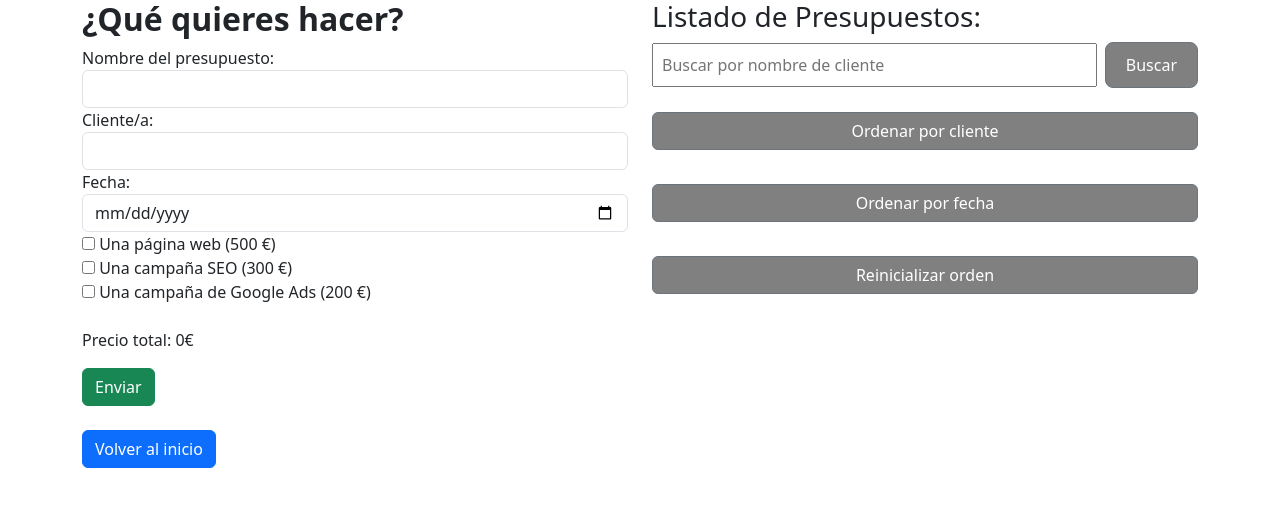
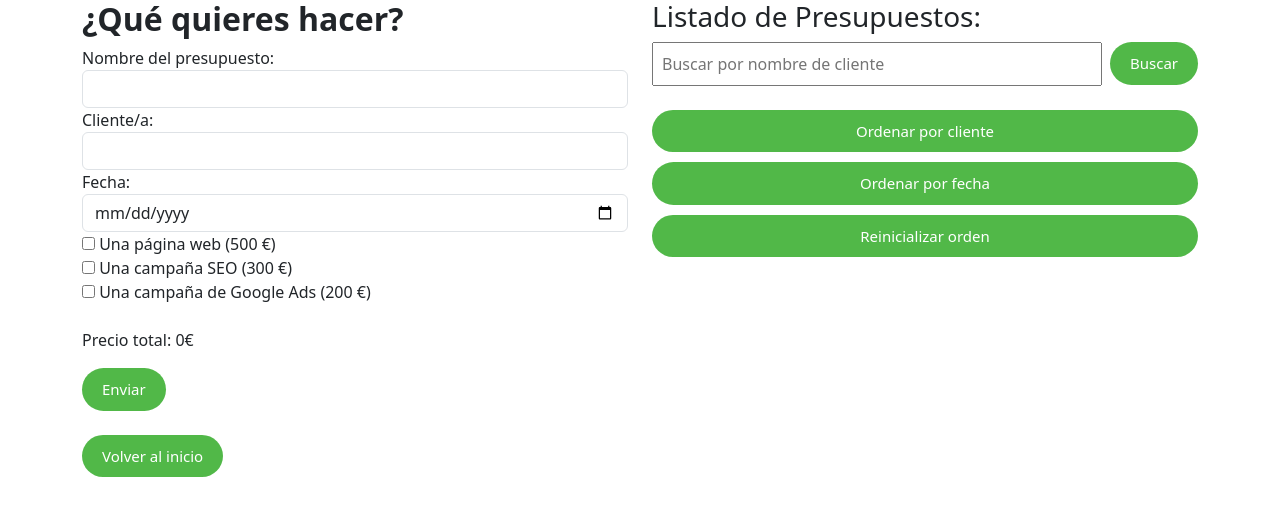
Before and after one commit to LorenaPonsico/Sprint_7_Pressupost_Angular, an Angular app: page /home in a window 1280 px wide. Shown: the top 516 px of the page. Built offline with nearby package versions, Linux system fonts and the light colour scheme.

Commit message:
n3 ex9 URL

```diff
--- a/src/app/home/home.component.css
+++ b/src/app/home/home.component.css
@@ -9,3 +9,19 @@
   .title{
    font-weight: bold;
   }
+
+  .btn {
+    display: inline-block;
+    padding: 10px 20px;
+    font-size: 15px;
+    border: none;
+    border-radius: 50px;
+    background-color: #51b848;;
+    color: white;
+    cursor: pointer;
+
+  }
+
+  .btn:hover {
+    background-color: #5cd352;
+  }
--- a/src/app/home/home.component.html
+++ b/src/app/home/home.component.html
@@ -44,14 +44,14 @@
             </div>
 
 
-            <button class="btn btn-success" (click)="sendBudget()" (click)="navegar()"
+            <button class="btn" (click)="sendBudget()" (click)="navegar()"
             >
                 Enviar
             </button>
             <br>
             <br>
 
-            <button class="btn btn-primary" (click)="backWelcome()">Volver al inicio</button>
+            <button class="btn" (click)="backWelcome()">Volver al inicio</button>
         </div>
 
         <div class="col-6">
--- a/src/app/home/panell/panell.component.css
+++ b/src/app/home/panell/panell.component.css
@@ -10,7 +10,6 @@ button {
     border: none;
     padding: 5px 10px;
     border-radius: 10px;
-
 }
 
 input {
--- a/src/app/home/panell/panell.component.html
+++ b/src/app/home/panell/panell.component.html
@@ -10,7 +10,7 @@
 
             <ng-template #contenido let-modal>
                 <div class="modal-body">
-               En este componente debe indicar el numero de paginas que tendra que usar su sitio web
+               En este componente debe indicar el numero de paginas e idiomas que tendra que usar su sitio web
                  <button class="close" type="button" (click)="modal.dismiss()">Ok</button>
                 </div>
             </ng-template>
--- a/src/app/home/pressupost-list/pressupost-list.component.css
+++ b/src/app/home/pressupost-list/pressupost-list.component.css
@@ -10,11 +10,9 @@
 }
 
 .btnOrder {
-  background-color: grey;
   display: block;
   width: 100%;
   margin-bottom: 10px;
-
 }
 
 .search-container {
@@ -30,9 +28,20 @@
 
 }
 
-.search-button {
+
+.btn {
+  display: inline-block;
   padding: 10px 20px;
-  font-size: 16px;
-  background-color: grey;
+  font-size: 15px;
+  border: none;
+  border-radius: 50px;
+  background-color: #51b848;
+  ;
+  color: white;
+  cursor: pointer;
 
 }
+
+.btn:hover {
+  background-color: #5cd352;
+}
--- a/src/app/modal/modal.component.ts
+++ b/src/app/modal/modal.component.ts
@@ -1,6 +1,4 @@
 import { Component } from '@angular/core';
-
-
 
 @Component({
   selector: 'app-modal',
--- a/src/app/welcome/welcome.component.css
+++ b/src/app/welcome/welcome.component.css
@@ -3,9 +3,25 @@
   flex-direction: column;
   align-items: center;
   justify-content: center;
-    height: 100vh; /* Ajusta la altura según tus necesidades */
+  height: 100vh;
 }
 
 .welcome {
   font-weight: bold;
 }
+
+.btn {
+  display: inline-block;
+  padding: 10px 20px;
+  font-size: 15px;
+  border: none;
+  border-radius: 50px;
+  background-color: #51b848;;
+  color: white;
+  cursor: pointer;
+
+}
+
+.btn:hover {
+  background-color: #5cd352;
+}
--- a/src/app/welcome/welcome.component.html
+++ b/src/app/welcome/welcome.component.html
@@ -3,6 +3,6 @@
 
     <p>Haz el presupuesto para potenciar tu negocio</p>
 
-    <button class="btn btn-primary" (click)="goHome()">Empezar</button>
+    <button class="btn" (click)="goHome()">Empezar</button>
 
 </div>
```
Also changed, not shown: src/app/app.module.ts (+6 -9 lines). Lines whose indentation alone changed are shown as unchanged.
